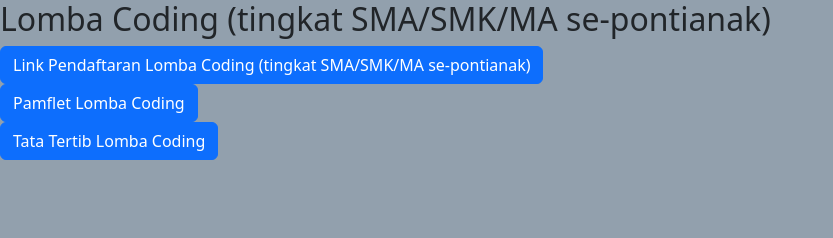
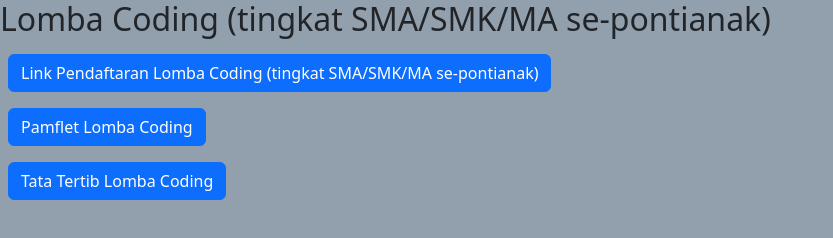
Before and after one commit to heronimus-candera/linktree-lomba_coding, a plain HTML site: page index.html in a window 1280 px wide. Shown: the whole page, without its empty margins (0-833 px from the left). Drawn offline with nearby package versions, Linux system fonts and the light colour scheme.

Commit message:
Update index.html

```diff
--- a/index.html
+++ b/index.html
@@ -5,13 +5,14 @@
     <meta name="viewport" content="width=device-width, initial-scale=1">
     <title>CACC</title>
     <link href="https://cdn.jsdelivr.net/npm/bootstrap@5.3.1/dist/css/bootstrap.min.css" rel="stylesheet" integrity="sha384-4bw+/aepP/YC94hEpVNVgiZdgIC5+VKNBQNGCHeKRQN+PtmoHDEXuppvnDJzQIu9" crossorigin="anonymous">
+    <link rel="stylesheet" href="style.css">
   </head>
   <body style="background-color: #92A0AD;">
     <h2>Lomba Coding (tingkat SMA/SMK/MA se-pontianak)</h2>
     <div class="d-flex flex-column justify-content-center">
-        <a href="https://tinyurl.com/UWDP-Coding-Competition"><button type="button" class="btn btn-primary">Link Pendaftaran Lomba Coding (tingkat SMA/SMK/MA se-pontianak)</button></a>
-        <a href="https://drive.google.com/file/d/1dGR-pvR6ytoroag36i-9mgLLF5BRP2Sq/view?usp=sharing"><button type="button" class="btn btn-primary">Pamflet Lomba Coding</button></a>
-        <a href="https://docs.google.com/document/d/1BVgIxbnKQ2yVNn_TdE_eWKAZywrnV36E/edit?usp=sharing&ouid=111729434739023861579&rtpof=true&sd=true"><button type="button" class="btn btn-primary">Tata Tertib Lomba Coding</button></a>
+        <a class="p-2" href="https://tinyurl.com/UWDP-Coding-Competition"><button type="button" class="btn btn-primary">Link Pendaftaran Lomba Coding (tingkat SMA/SMK/MA se-pontianak)</button></a>
+        <a class="p-2" href="https://drive.google.com/file/d/1dGR-pvR6ytoroag36i-9mgLLF5BRP2Sq/view?usp=sharing"><button type="button" class="btn btn-primary">Pamflet Lomba Coding</button></a>
+        <a class="p-2" href="https://docs.google.com/document/d/1BVgIxbnKQ2yVNn_TdE_eWKAZywrnV36E/edit?usp=sharing&ouid=111729434739023861579&rtpof=true&sd=true"><button type="button" class="btn btn-primary">Tata Tertib Lomba Coding</button></a>
     </div>
     <script src="https://cdn.jsdelivr.net/npm/bootstrap@5.3.1/dist/js/bootstrap.bundle.min.js" integrity="sha384-HwwvtgBNo3bZJJLYd8oVXjrBZt8cqVSpeBNS5n7C8IVInixGAoxmnlMuBnhbgrkm" crossorigin="anonymous"></script>
   </body>
```
